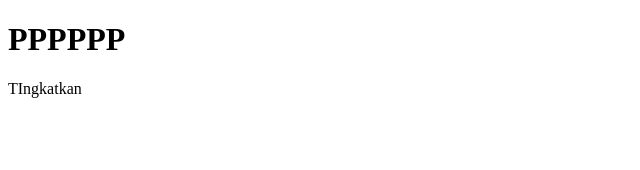
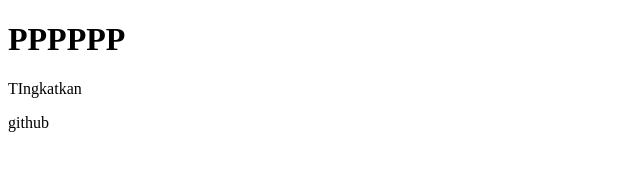
Before and after one commit to deva-li/Camp404, a plain HTML site: page index.html in a window 1280 px wide. Shown: the full height of the page, 0-640 px from the left. Drawn offline with Linux system fonts and the light colour scheme.

Commit message:
menambahkan  github

```diff
--- a/index.html
+++ b/index.html
@@ -8,5 +8,8 @@
         <p>
             TIngkatkan
         </p>
+        <p>
+            github
+        </p>
     </body>
 </html>
```
